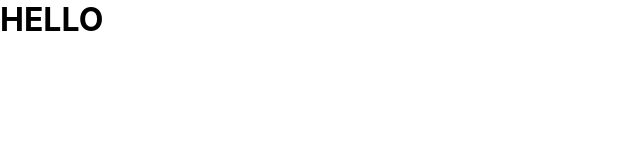
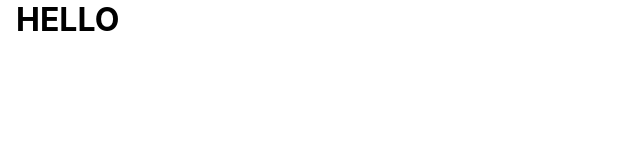
Before and after one commit to M-WRI/sarah-radtke, a Next.js app: page / in a window 1280 px wide. Shown: the top 160 px of the page, without its empty margins (0-640 px from the left). Built offline with nearby package versions, Linux system fonts and the light colour scheme.

Commit message:
created foundation of layout component

```diff
--- /dev/null
+++ b/components/Layout.component.tsx
@@ -0,0 +1,8 @@
+// TYPES
+import { ILayoutProps } from "../types/layout.types";
+// STYLES
+import styles from "../styles/Layout.module.scss";
+
+export const Layout = ({ children }: ILayoutProps) => {
+  return <main className={styles.container}>{children}</main>;
+};
--- a/pages/_app.tsx
+++ b/pages/_app.tsx
@@ -1,8 +1,14 @@
-import '../styles/globals.css'
-import type { AppProps } from 'next/app'
+import "../styles/globals.css";
+import type { AppProps } from "next/app";
+import { Layout } from "../components/Layout.component";
+// COMPONENTS
 
 function MyApp({ Component, pageProps }: AppProps) {
-  return <Component {...pageProps} />
+  return (
+    <Layout>
+      <Component {...pageProps} />
+    </Layout>
+  );
 }
 
-export default MyApp
+export default MyApp;
--- /dev/null
+++ b/styles/Layout.module.scss
@@ -0,0 +1,5 @@
+.container {
+  margin: 0 auto;
+  padding: 0 1rem;
+  max-width: 1280px;
+}
--- /dev/null
+++ b/types/layout.types.ts
@@ -0,0 +1,3 @@
+export interface ILayoutProps {
+  children: JSX.Element | JSX.Element[];
+}
```
